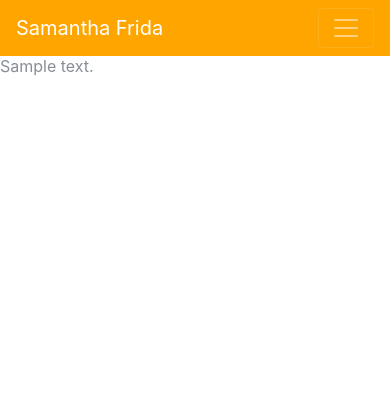
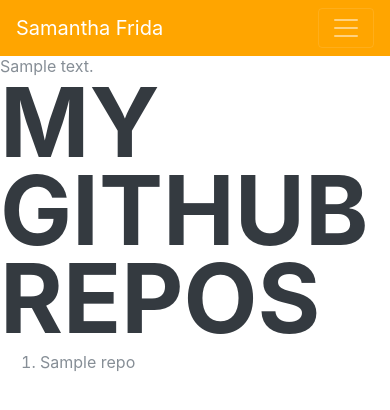
Before and after one commit to samfrida/sam-django, a Python web app: template templates/base.html in a window 390 px wide. Shown: the top 410 px of the page. Run offline with Jinja, Linux system fonts and the light colour scheme; the template is opened without the code that fills it: most values are stand-ins (such as "Sample title", 1, 10 or a date in 2020); some libraries are stand-ins or nearby versions; some web fonts are replaced.

Commit message:
Testing github api

```diff
--- a/templates/base.html
+++ b/templates/base.html
@@ -38,7 +38,7 @@
         <div class="collapse navbar-collapse" id="navbarSupportedContent">
           <ul class="navbar-nav">
 
-            <li class="nav-item"><a class="nav-link" href="/about-me/">About</a></li>
+            <li class="nav-item"><a class="nav-link" href="/about/">About</a></li>
             <li class="nav-item"><a class="nav-link" href="/interest/">Interest</a></li>
             <li class="nav-item"><a class="nav-link" href="/experience/">Experience</a></li>
             <li class="nav-item"><a class="nav-link" href="/education/">Education</a></li>
@@ -49,5 +49,19 @@
 
         {{content|safe}}
 
+    <div>
+      <div class="row">
+
+        <div class="col-sm-8">
+            <h1>My github repos</h1>
+            <ol>
+            {% for repo in github_repos %}
+                <li>{{ repo.name }}</li>
+            {% endfor %}
+            </ol>
+        </div>
+      </div>
+    </div>
+
     </body>
     </html>
--- a/views.py
+++ b/views.py
@@ -17,12 +17,12 @@ def about(request):
     # lets us read in HTML template files in separate directories to
     # keep our code better organized.
     content_html = open ("content/index.html").read()
-    # response = requests.get('https://api.github.com/users/samfrida/repos')
-    # repos = response.json()
+    response = requests.get('https://api.github.com/users/samfrida/repos')
+    repos = response.json()
     context = {
         'content': content_html,
         'title':"About",
-        # 'github_repos': repos,
+        'github_repos': repos,
     }
     return render(request, "base.html", context)
 
```
